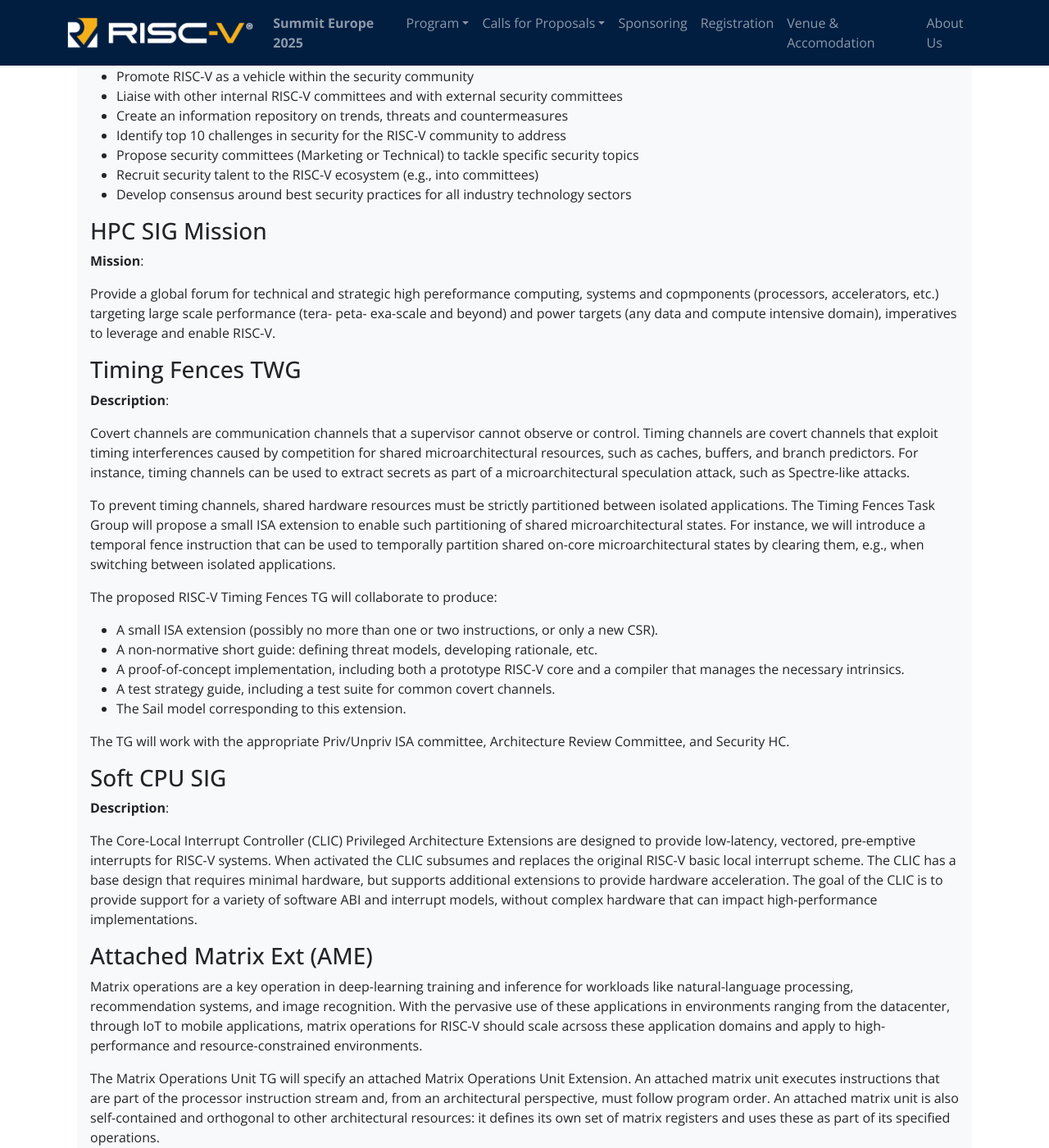
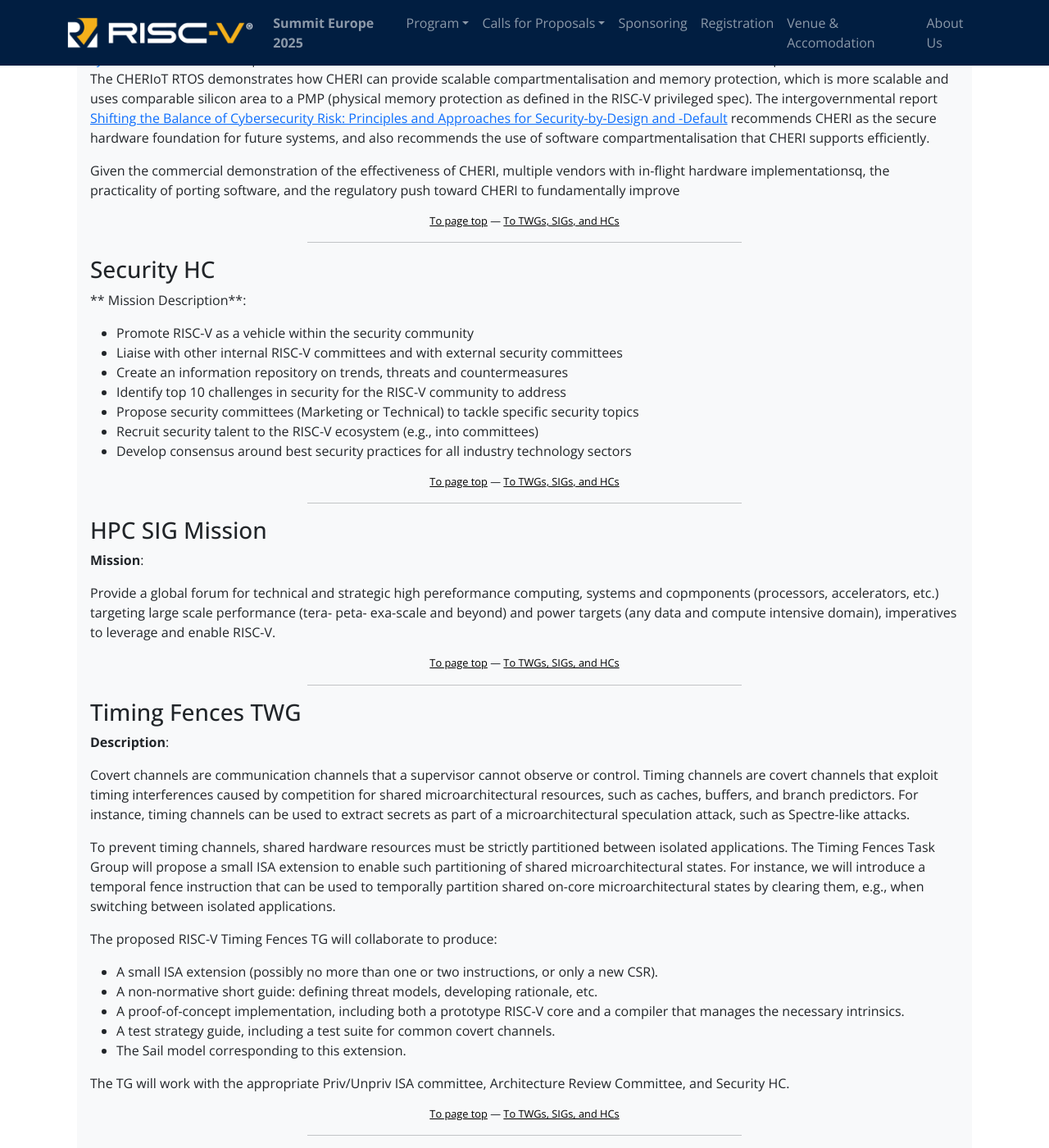
Before and after one commit to riscv-europe/summit-website-development, a Jekyll site: the page built from summit/2025/twg-tutos.md, in a window 1280 px wide and 1400 px high, scrolled down 6158 px. Shown: the whole window at 82% size. Built offline with Jekyll 4.4.1, drawn with Linux system fonts in a browser that asks for light colours; some of the changed text lies outside the part shown.

Commit message:
Add: back navigation links after each tutorial and TWG/SIG.

```diff
--- a/summit/2025/twg-tutos.md
+++ b/summit/2025/twg-tutos.md
@@ -83,6 +83,9 @@
 made possible by the EU project CHIPS of Europe and the Swedish Chips
 Competence center, SCCC.*
 
+<p align="center" style="font-size: 0.8em"><a href="#Top" class="backnavigation">To page top</a> &mdash; <a href="#Tutos" class="backnavigation">To tutorials</a></p>
+<hr style="width:50%;;margin-left:25%">
+
 
 ### T2.2 -- XiangShan: An Open-Source High-Performance RISC-V Processor and Infrastructure for Architecture Research
 
@@ -122,6 +125,10 @@
 **Xi Chen** is a PhD candidate at the University of Chinese Academy of
 Sciences, working on CPU architecture and open-source hardware
 design. His research interests include memory and cache systems.
+
+<p align="center" style="font-size: 0.8em"><a href="#Top" class="backnavigation">To page top</a> &mdash; <a href="#Tutos" class="backnavigation">To tutorials</a></p>
+<hr style="width:50%;;margin-left:25%">
+
 
 ### T2.3 -- UnityChip Verification: Open Source Multi-Language Hardware Verification
 
@@ -168,6 +175,10 @@
 methodologies while lowering the verification barrier for software
 developers.
 
+<p align="center" style="font-size: 0.8em"><a href="#Top" class="backnavigation">To page top</a> &mdash; <a href="#Tutos" class="backnavigation">To tutorials</a></p>
+<hr style="width:50%;;margin-left:25%">
+
+
 ### T3.2 -- SC-V MMU Verification of Virtualization and Hypervisor Operation for CPU and SOC Platform
 
 **By Adnan Hamid.**
@@ -209,6 +220,9 @@
 twelve patents in test case generation and synthesis. He received BS
 degrees in Electrical Engineering and Computer Science from Princeton
 University, and an MBA from the University of Texas at Austin.*
+
+<p align="center" style="font-size: 0.8em"><a href="#Top" class="backnavigation">To page top</a> &mdash; <a href="#Tutos" class="backnavigation">To tutorials</a></p>
+<hr style="width:50%;;margin-left:25%">
 
 
 ### T3.3 -- The potential of custom instructions, from design to implementation, accelerating the co-design flow
@@ -320,6 +334,10 @@
  - Amplifying initiatives by sharing through personal/professional networks when possible
  - Participation is entirely voluntary and input-driven—members are not expected to take on planning or execution roles.
 
+<p align="center" style="font-size: 0.8em"><a href="#Top" class="backnavigation">To page top</a> &mdash; <a href="#TWG-SIG" class="backnavigation">To TWGs, SIGs, and HCs</a></p>
+<hr style="width:50%;;margin-left:25%">
+
+
 ### CHERI- TG/SIG
 
 **Description of SIG**
@@ -382,6 +400,10 @@
 practicality of porting software, and the regulatory push toward CHERI
 to fundamentally improve
 
+<p align="center" style="font-size: 0.8em"><a href="#Top" class="backnavigation">To page top</a> &mdash; <a href="#TWG-SIG" class="backnavigation">To TWGs, SIGs, and HCs</a></p>
+<hr style="width:50%;;margin-left:25%">
+
+
 ### Security HC
 
 ** Mission Description**:
@@ -394,6 +416,10 @@
  - Recruit security talent to the RISC-V ecosystem (e.g., into committees)
  - Develop consensus around best security practices for all industry technology sectors
 
+<p align="center" style="font-size: 0.8em"><a href="#Top" class="backnavigation">To page top</a> &mdash; <a href="#TWG-SIG" class="backnavigation">To TWGs, SIGs, and HCs</a></p>
+<hr style="width:50%;;margin-left:25%">
+
+
 ### HPC SIG Mission
 
 **Mission**:
@@ -403,6 +429,10 @@
 targeting large scale performance (tera- peta- exa-scale and beyond)
 and power targets (any data and compute intensive domain), imperatives
 to leverage and enable RISC-V.
+
+<p align="center" style="font-size: 0.8em"><a href="#Top" class="backnavigation">To page top</a> &mdash; <a href="#TWG-SIG" class="backnavigation">To TWGs, SIGs, and HCs</a></p>
+<hr style="width:50%;;margin-left:25%">
+
 
 ### Timing Fences TWG
 
@@ -434,6 +464,10 @@
 The TG will work with the appropriate Priv/Unpriv ISA committee,
 Architecture Review Committee, and Security HC.
 
+<p align="center" style="font-size: 0.8em"><a href="#Top" class="backnavigation">To page top</a> &mdash; <a href="#TWG-SIG" class="backnavigation">To TWGs, SIGs, and HCs</a></p>
+<hr style="width:50%;;margin-left:25%">
+
+
 ### Soft CPU SIG
 
 **Description**:
@@ -447,6 +481,10 @@
 the CLIC is to provide support for a variety of software ABI and
 interrupt models, without complex hardware that can impact
 high-performance implementations.
+
+<p align="center" style="font-size: 0.8em"><a href="#Top" class="backnavigation">To page top</a> &mdash; <a href="#TWG-SIG" class="backnavigation">To TWGs, SIGs, and HCs</a></p>
+<hr style="width:50%;;margin-left:25%">
+
 
 ### Attached Matrix Ext (AME)
 
@@ -498,6 +536,10 @@
    of matrices with the RISC-V memory models and a specification of
    any deviations from the standard RISC-V memory model.
 
+<p align="center" style="font-size: 0.8em"><a href="#Top" class="backnavigation">To page top</a> &mdash; <a href="#TWG-SIG" class="backnavigation">To TWGs, SIGs, and HCs</a></p>
+<hr style="width:50%;;margin-left:25%">
+
+
 ### SoC Infra HC
 
 The SOC infrastructure Horizontal committee contains but is not
@@ -511,6 +553,10 @@
 design choices in the RISC-V community.
 
 
+<p align="center" style="font-size: 0.8em"><a href="#Top" class="backnavigation">To page top</a> &mdash; <a href="#TWG-SIG" class="backnavigation">To TWGs, SIGs, and HCs</a></p>
+<hr style="width:50%;;margin-left:25%">
+
+
 ### Functional Safety SIG
 
 The goal of the Safety SIG (special interest group) within the RISC-V
@@ -520,4 +566,7 @@
 RISC-V Foundation technical committee to be spun off when sufficient
 critical mass and discussion depth is reached on a specific topic.
 
+<p align="center" style="font-size: 0.8em"><a href="#Top" class="backnavigation">To page top</a> &mdash; <a href="#TWG-SIG" class="backnavigation">To TWGs, SIGs, and HCs</a></p>
+
+
 {% include jumboboxend.html %}
```
